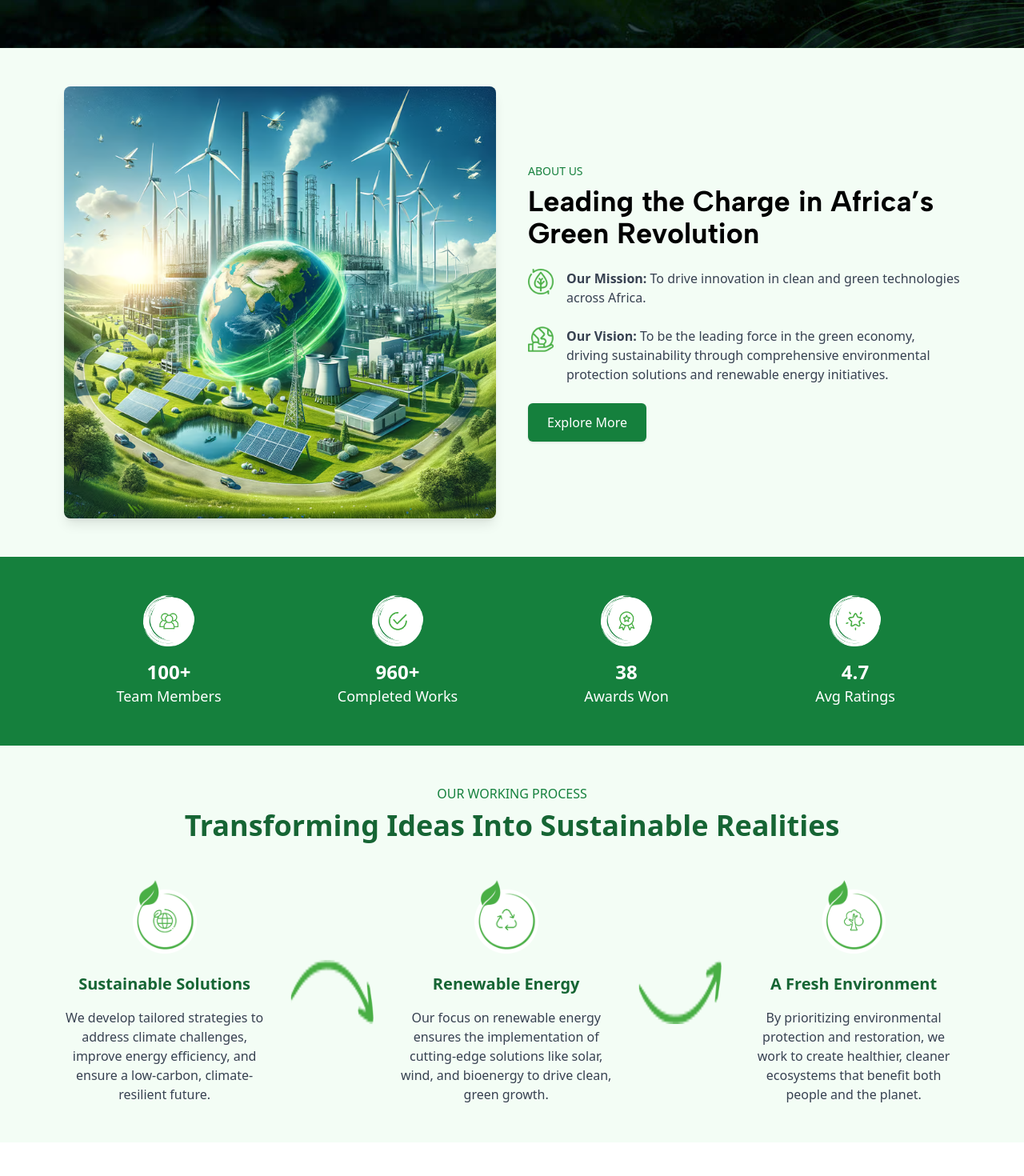
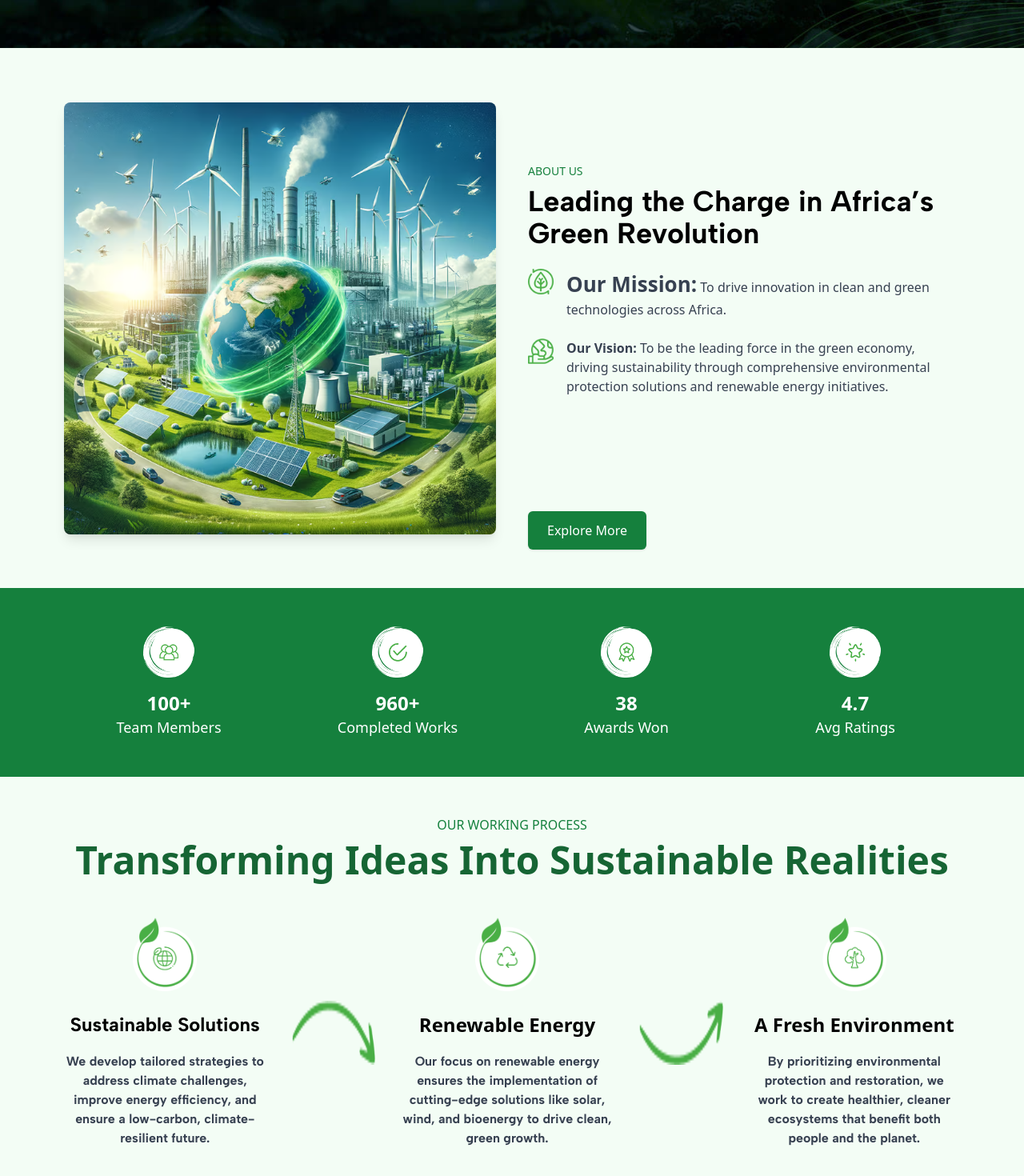
Before and after one commit to voweiro/GreenNigeria, a React (Create React App) app: page / in a window 1280 px wide. Shown: the part 740-2210 px from the top of the page at 80% size. Before the commit the page ends 2168 px from the top, so only its background shows below. Built offline with nearby package versions, Linux system fonts and the light colour scheme.

Commit message:
hero section

```diff
--- a/src/Components/Climate/Climate.jsx
+++ b/src/Components/Climate/Climate.jsx
@@ -17,17 +17,17 @@ const Climate = () => {
         </div>
 
         {/* Text Section */}
-        <div className="md:w-1/2">
+        <div className="md:w-1/2 mt-24">
           <p className="text-green-700 font-medium text-sm uppercase mb-2">
             About Us
           </p>
-          <h2 className="text-3xl lg:text-4xl font-bold font-albert  text-black mb-6">
+          <h2 className="text-3xl lg:text-4xl font-bold font-albert  mb-24 text-black mb-6">
             Leading the Charge in Africa’s Green Revolution
           </h2>
           <div className="flex items-start gap-4 mb-6">
             <img src={leave} alt="Mission Icon" className="w-8 h-8" />
-            <p className="text-gray-700">
-              <strong>Our Mission:</strong> To drive innovation in clean and
+            <p className="text-gray-700 text[16px]">
+              <strong className="text-[26px]">Our Mission:</strong> To drive innovation in clean and
               green technologies across Africa.
             </p>
           </div>
@@ -40,12 +40,14 @@ const Climate = () => {
               initiatives.
             </p>
           </div>
+          <div className="mt-36">
           <a
             href="#"
             className="inline-block px-6 py-3 bg-green-700 text-white font-medium rounded-md shadow hover:bg-green-800 transition"
           >
             Explore More
           </a>
+          </div>
         </div>
       </div>
     </section>
--- a/src/Components/Stats/Stats.jsx
+++ b/src/Components/Stats/Stats.jsx
@@ -44,7 +44,7 @@ const StatsAndProcess = () => {
           <p className="text-green-700 font-medium uppercase mb-2">
             Our Working Process
           </p>
-          <h2 className="text-3xl lg:text-4xl font-bold text-green-800 mb-12">
+          <h2 className="text-3xl lg:text-5xl font-bold text-green-800 mb-12">
             Transforming Ideas Into Sustainable Realities
           </h2>
 
@@ -56,10 +56,10 @@ const StatsAndProcess = () => {
                 alt="Sustainable Solutions Icon"
                 className="mx-auto w-20 mb-6"
               />
-              <h3 className="text-xl font-semibold text-green-800 mb-4">
+              <h3 className="text-[24px] font-albert font-bold text-black  mb-4">
                 Sustainable Solutions
               </h3>
-              <p className="text-gray-700">
+              <p className="text-gray-700 font-albert font-bold text-[16px]">
                 We develop tailored strategies to address climate challenges,
                 improve energy efficiency, and ensure a low-carbon,
                 climate-resilient future.
@@ -78,10 +78,10 @@ const StatsAndProcess = () => {
                 alt="Renewable Energy Icon"
                 className="mx-auto w-20 mb-6"
               />
-              <h3 className="text-xl font-semibold text-green-800 mb-4">
+              <h3 className="text-[24px] font-bold text-black mb-4">
                 Renewable Energy
               </h3>
-              <p className="text-gray-700">
+              <p className="text-gray-700 font-albert font-bold text-[16px]">
                 Our focus on renewable energy ensures the implementation of
                 cutting-edge solutions like solar, wind, and bioenergy to drive
                 clean, green growth.
@@ -100,10 +100,10 @@ const StatsAndProcess = () => {
                 alt="Fresh Environment Icon"
                 className="mx-auto w-20 mb-6"
               />
-              <h3 className="text-xl font-semibold text-green-800 mb-4">
+              <h3 className="text-[24px] font-bold text-black mb-4">
                 A Fresh Environment
               </h3>
-              <p className="text-gray-700">
+              <p className="text-gray-700 font-albert font-bold text-[16px]">
                 By prioritizing environmental protection and restoration, we
                 work to create healthier, cleaner ecosystems that benefit both
                 people and the planet.
```
